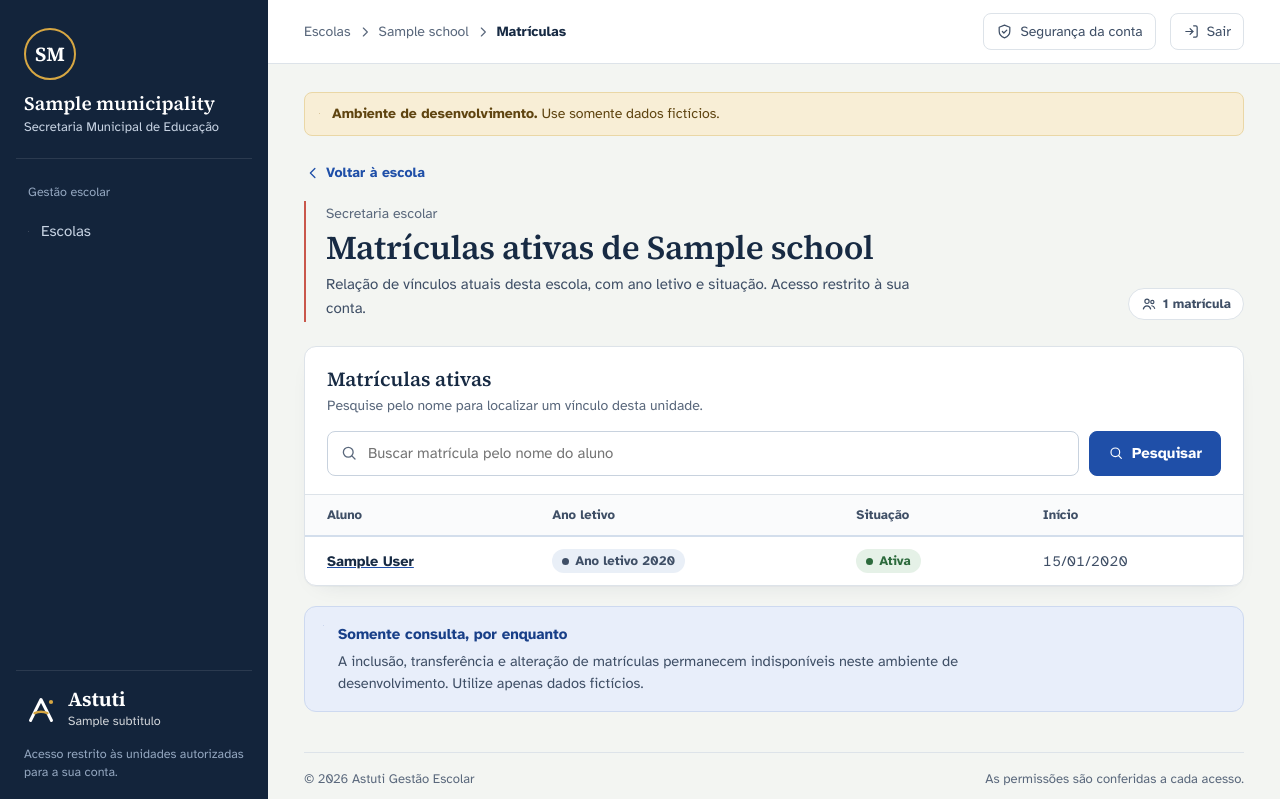
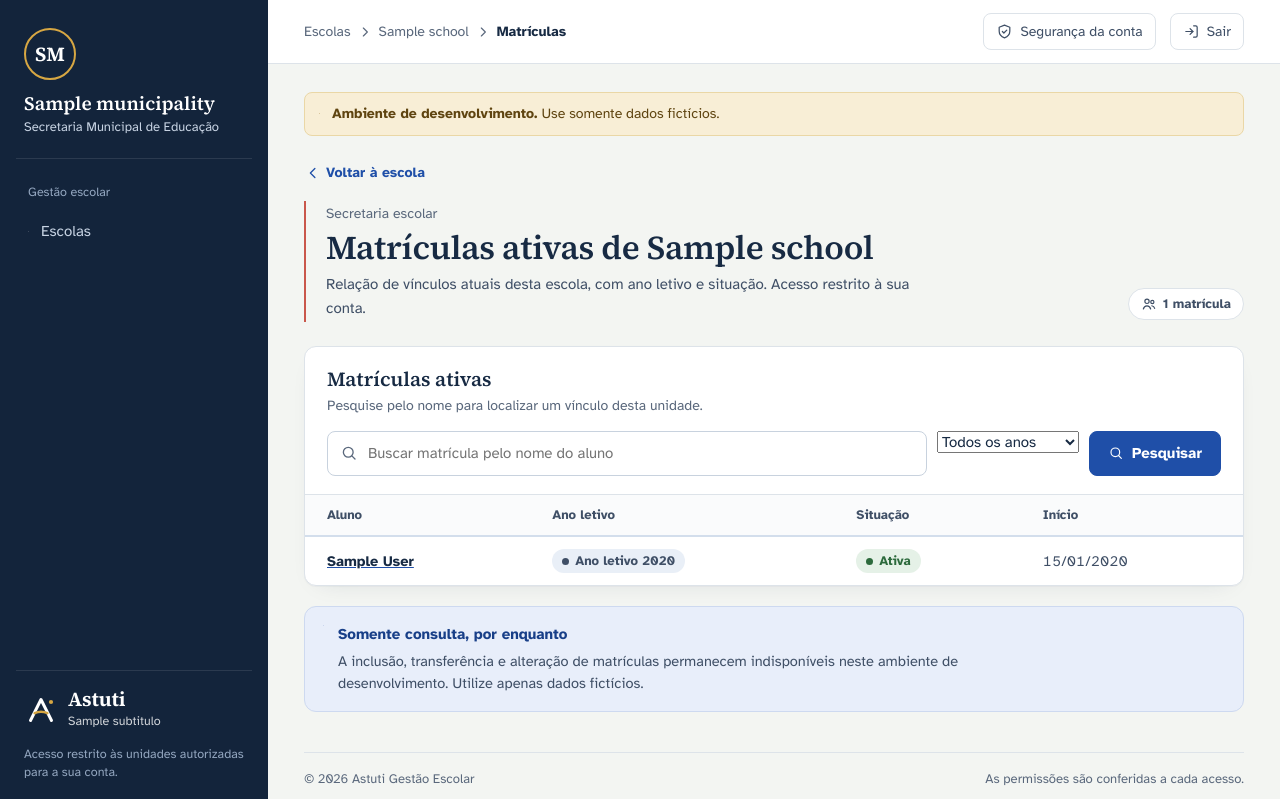
Before and after one commit to astutigestaodeti-tech/astuti-escolar, a Laravel app: template resources/views/enrollments/index.blade.php in a window 1280 px wide. Shown: the top 799 px of the page. Run offline with Laravel 12, Linux system fonts and the light colour scheme; the template is opened without the code that fills it: most values are stand-ins (such as "Sample title", 1, 10 or a date in 2020); parts of the project's set-up code (start-up, migrations or seed data) failed here and were passed over.

Commit message:
feat: seletor de ano letivo na consulta escolar

```diff
--- a/resources/views/enrollments/index.blade.php
+++ b/resources/views/enrollments/index.blade.php
@@ -25,17 +25,26 @@
     <section class="folha" aria-labelledby="titulo-matriculas">
         <div class="folha-cabecalho"><div><h2 id="titulo-matriculas">Matrículas ativas</h2><p>Pesquise pelo nome para localizar um vínculo desta unidade.</p></div></div>
 
-        <form class="busca" method="GET" action="{{ route('school.enrollments.index', ['municipio' => $municipality->slug, 'escola' => $school->id]) }}" role="search">
+        <form class="busca busca-matriculas" method="GET" action="{{ route('school.enrollments.index', ['municipio' => $municipality->slug, 'escola' => $school->id]) }}" role="search">
             <div class="campo">
                 <x-icon name="busca" :size="18" />
                 <label class="sr-only" for="busca-matricula">Nome do aluno</label>
                 <input id="busca-matricula" type="search" name="busca" value="{{ $search }}" placeholder="Buscar matrícula pelo nome do aluno" maxlength="120" autocomplete="off">
             </div>
+            <div class="filtro-ano">
+                <label class="sr-only" for="ano-letivo-matricula">Ano letivo</label>
+                <select id="ano-letivo-matricula" name="ano_letivo">
+                    <option value="">Todos os anos</option>
+                    @foreach ($availableYears as $year)
+                        <option value="{{ $year }}" @selected($selectedYear === $year)>Ano letivo {{ $year }}</option>
+                    @endforeach
+                </select>
+            </div>
             <button class="botao" type="submit"><x-icon name="busca" :size="16" /> Pesquisar</button>
         </form>
 
         @if ($enrollments->isEmpty())
-            <div class="vazio">Nenhuma matrícula ativa {{ $search !== '' ? 'encontrada para esta pesquisa.' : 'cadastrada nesta escola.' }}</div>
+            <div class="vazio">Nenhuma matrícula ativa {{ $search !== '' || $selectedYear !== null ? 'encontrada para os filtros informados.' : 'cadastrada nesta escola.' }}</div>
         @else
             <div class="rolagem">
                 <table class="tabela">
```
